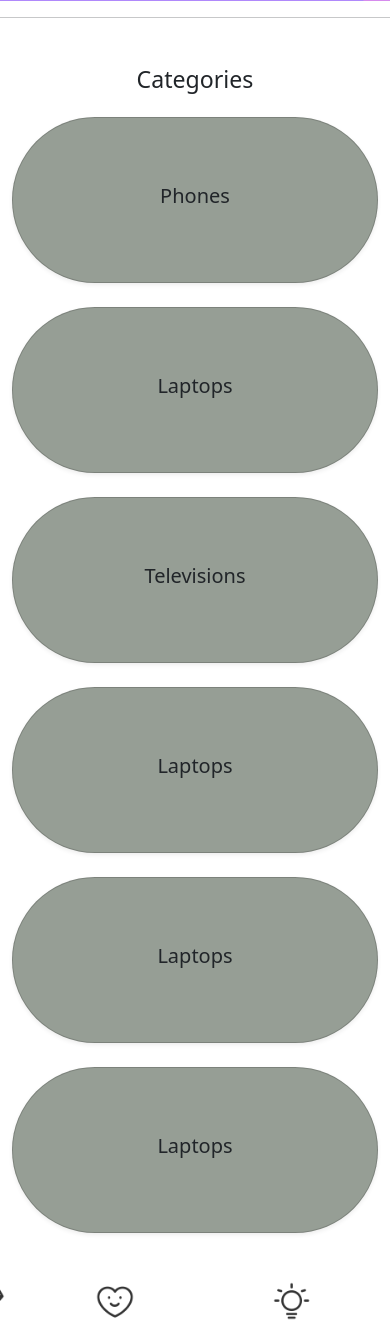
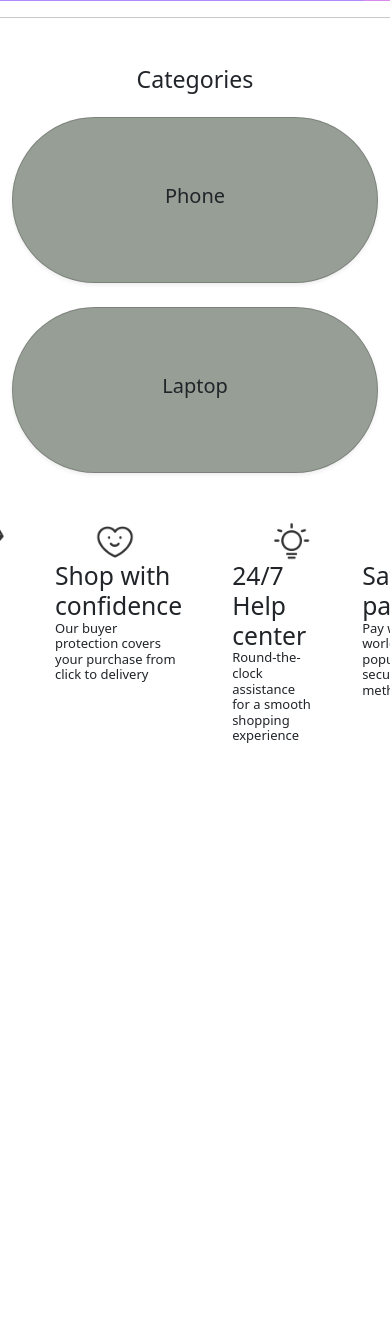
Before and after one commit to millenium-l/Volt, a Django app: page /home/ in a window 390 px wide; the page is wider, and only the part inside the window is pictured. Shown: the part 738-2058 px from the top of that part. After the commit the page ends 1481 px from the top of that part, so only its background shows below. Run offline with Django 5.2, Linux system fonts and the light colour scheme; some libraries are stand-ins or nearby versions.

Commit message:
Replace separate phone and laptop views with dynamic category filtering

```diff
--- a/voltpr/voltvibe/templates/voltvibe/home.html
+++ b/voltpr/voltvibe/templates/voltvibe/home.html
@@ -27,63 +27,17 @@
 
     <div class="row g-4 justify-content-center">
 
+        {% for value, label in categories %}
         <div class="col-12 col-md-4">
-            <a href="{% url 'phone' %}" class="text-decoration-none">
-                <!-- ADD category-card HERE -->
+            <a href="{% url 'product_list' value %}" class="text-decoration-none">
                 <div class="card text-center h-100 shadow-sm category-card">
                     <div class="card-body d-flex align-items-center justify-content-center">
-                        <h5 class="card-title">Phones</h5>
+                        <h5 class="card-title">{{ label }}</h5>
                     </div>
                 </div>
             </a>
         </div>
-
-        <div class="col-12 col-md-4">
-            <a href="{% url 'laptop' %}" class="text-decoration-none">
-            <!-- ADD category-card HERE -->
-            <div class="card text-center h-100 shadow-sm category-card">
-                <div class="card-body d-flex align-items-center justify-content-center">
-                    <h5 class="card-title">Laptops</h5>
-                </div>
-            </div>
-            </a>
-        </div>
-
-        <div class="col-12 col-md-4">
-            <!-- ADD category-card HERE -->
-            <div class="card text-center h-100 shadow-sm category-card">
-                <div class="card-body d-flex align-items-center justify-content-center">
-                    <h5 class="card-title">Televisions</h5>
-                </div>
-            </div>
-        </div>
-
-        <div class="col-12 col-md-4">
-            <!-- ADD category-card HERE -->
-            <div class="card text-center h-100 shadow-sm category-card">
-                <div class="card-body d-flex align-items-center justify-content-center">
-                    <h5 class="card-title">Laptops</h5>
-                </div>
-            </div>
-        </div>
-
-        <div class="col-12 col-md-4">
-            <!-- ADD category-card HERE -->
-            <div class="card text-center h-100 shadow-sm category-card">
-                <div class="card-body d-flex align-items-center justify-content-center">
-                    <h5 class="card-title">Laptops</h5>
-                </div>
-            </div>
-        </div>
-
-        <div class="col-12 col-md-4">
-            <!-- ADD category-card HERE -->
-            <div class="card text-center h-100 shadow-sm category-card">
-                <div class="card-body d-flex align-items-center justify-content-center">
-                    <h5 class="card-title">Laptops</h5>
-                </div>
-            </div>
-        </div>
+        {% endfor %}
 
     </div>
 </section>
@@ -93,4 +47,5 @@
 
 
 
+
 {% endblock content %}
--- a/voltpr/voltvibe/urls.py
+++ b/voltpr/voltvibe/urls.py
@@ -1,11 +1,10 @@
 from django.urls import path
-from .views import index, home, phone,profile, description, cart, add_to_cart, remove_from_cart, checkout, increase_quantity, decrease_quantity, laptop
+from .views import index, home,profile, description, cart, add_to_cart, remove_from_cart, checkout, increase_quantity, decrease_quantity, product_list
 
 urlpatterns = [
     path('index/', index, name='index'),
     path('home/', home, name='home'),
-    path('phone/', phone, name='phone'),
-    path('laptop/', laptop, name='laptop'),
+    path('products/<str:category>/', product_list, name='product_list'),
     path('profile/', profile, name='profile'),
     path('description/<int:product_id>/', description, name='description'),
     path('cart/', cart, name='cart'),
--- a/voltpr/voltvibe/views.py
+++ b/voltpr/voltvibe/views.py
@@ -15,8 +15,10 @@ def index(request):
     return render(request, 'voltvibe/index.html')
 
 def home(request):
-    return render(request, 'voltvibe/home.html')
-
+    categories = Product.CATEGORY_CHOICES
+    return render(request, 'voltvibe/home.html', {
+        'categories': categories
+    })
 
 @login_required
 def profile(request):
@@ -29,20 +31,14 @@ def profile(request):
     return render(request, 'voltvibe/profile.html')
 
 # store
-def phone(request):
-    #retrieves all product instances from the database
-    products = Product.objects.filter(category='phone')
-#Packs the retrieved products into a context dictionary to pass to the template.
-    context = {'products':products}
-    return render(request, 'voltvibe/phone.html', context)
 
-def laptop(request):
-    #retrieves all product instances from the database
-    products = Product.objects.filter(category='laptop')
-    #Packs the retrieved products into a context dictionary to pass to the template.
-    context = {'products':products}
-    return render(request, 'voltvibe/laptop.html', context)
-
+def product_list(request, category):
+    products = Product.objects.filter(category=category)
+    context = {
+        'products': products,
+        'category': category
+    }
+    return render(request, 'voltvibe/products.html', context)
 
 def description(request, product_id):
      # Fetch the description by ID, or show 404 if not found
```
Also changed, not shown: voltpr/voltvibe/templates/voltvibe/phone.html (deleted, +0 -57 lines), voltpr/voltvibe/templates/voltvibe/products.html (renamed from voltpr/voltvibe/templates/voltvibe/laptop.html).
